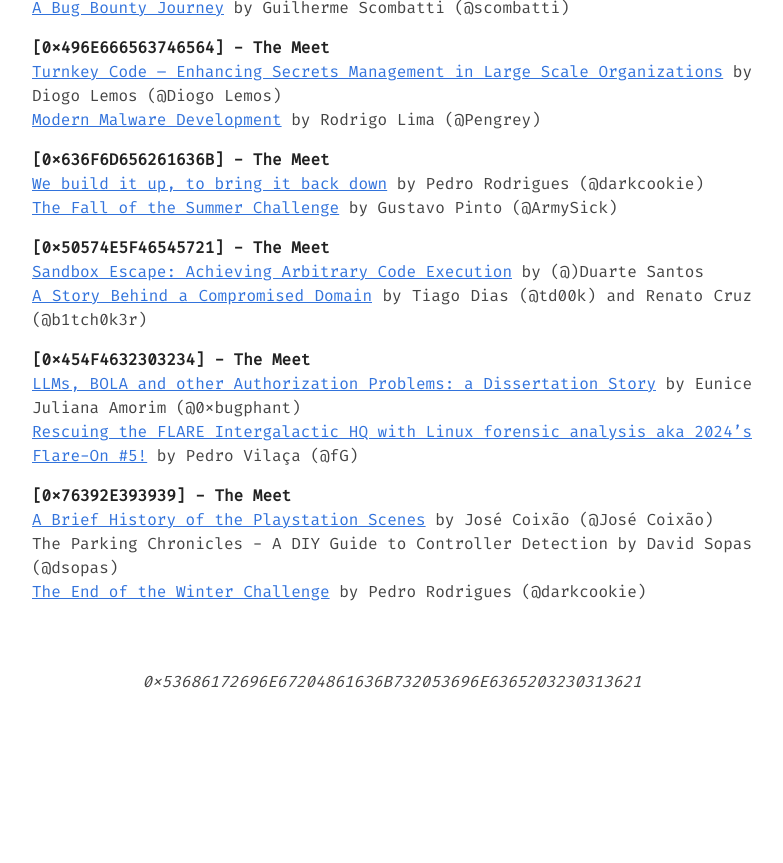
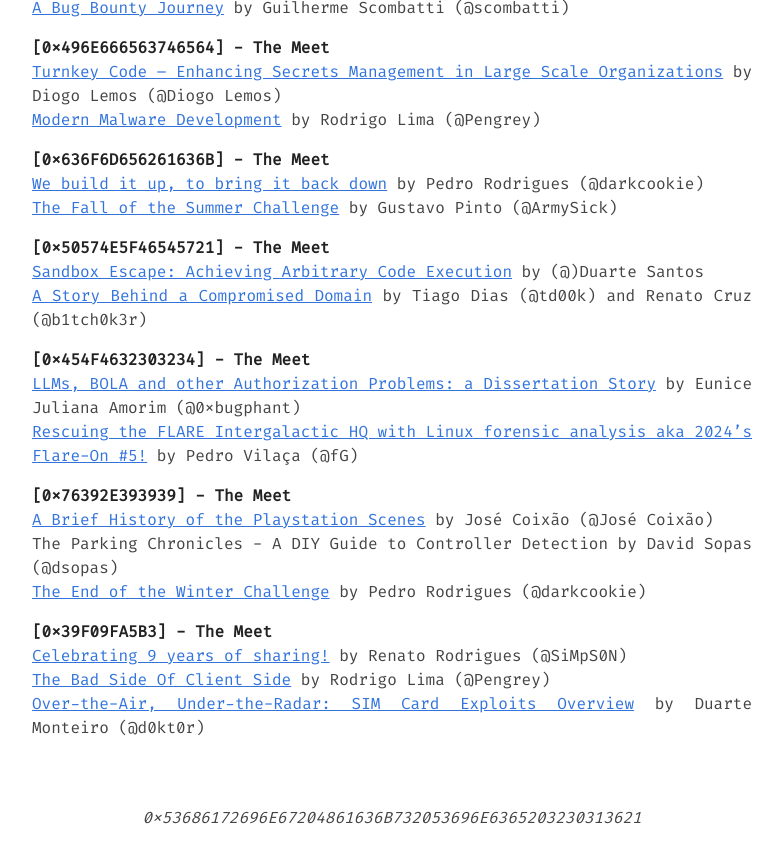
Before and after one commit to 0xOPOSEC/0xOPOSEC.github.io, a Jekyll site: the page built from talks.md, in a window 1280 px wide and 900 px high, scrolled down 8412 px. Shown: the top 863 px of the window, without its empty margins (248-1031 px from the left). Built offline with Jekyll 4.4.1, drawn with Linux system fonts in a browser that asks for light colours; before the commit the page ends 9176 px from its top, so only the background shows below that.

Commit message:
Add [0x39F09FA5B3] - The Meet Materials

```diff
--- a/talks.md
+++ b/talks.md
@@ -359,3 +359,8 @@ Unlocking obsolescence: exploiting vulnerabilities to extend system's longevity
 [A Brief History of the Playstation Scenes](https://www.dropbox.com/scl/fi/becx4lrihdlad22vyq55g/A-Brief-History-of-the-Playstation-Scenes-by-Jos-Coix-o-Jos-Coix-o.pdf?rlkey=e1vbdp8d7jscqx16uceblwcls&st=qv6v4m7e&dl=1) by José Coixão (@José Coixão)
 The Parking Chronicles - A DIY Guide to Controller Detection by David Sopas (@dsopas)
 [The End of the Winter Challenge](https://www.dropbox.com/scl/fi/3zmbi5lu3rmmk8aq8pt2z/The-End-of-the-Winter-Challenge-by-Pedro-Rodrigues-darkcookie.pdf?rlkey=ahsn4y4xnrraf7gci4k48wt6e&st=3bevwo3s&dl=1) by Pedro Rodrigues (@darkcookie)
+
+**\[0x39F09FA5B3\] - The Meet**
+[Celebrating 9 years of sharing!](https://www.dropbox.com/scl/fi/qwax2i2pv8n1rq9sm3d1r/Celebrating-9-years-of-sharing-by-Renato-Rodrigues.pdf?rlkey=h1a070vcmfv5c9c2mdizznllc&st=vsu606jq&dl=1) by Renato Rodrigues (@SiMpS0N)
+[The Bad Side Of Client Side](https://www.dropbox.com/scl/fi/m0fiam1cnu5t5rhim9nza/The-Bad-Side-Of-Client-Side-by-Rodrigo-Lima.pdf?rlkey=6rvi4uxyr0f1plt7yxayg1lrk&st=x2imol07&dl=1) by Rodrigo Lima (@Pengrey)
+[Over-the-Air, Under-the-Radar: SIM Card Exploits Overview](https://www.dropbox.com/scl/fi/9tahw26831na13eeak4ln/Over-the-Air-Under-the-Radar-by-Duarte-Monteiro.pdf?rlkey=x6nfitfpqzh482xzpaxj07wxt&st=slk2f3wh&dl=1) by Duarte Monteiro (@d0kt0r)
```
